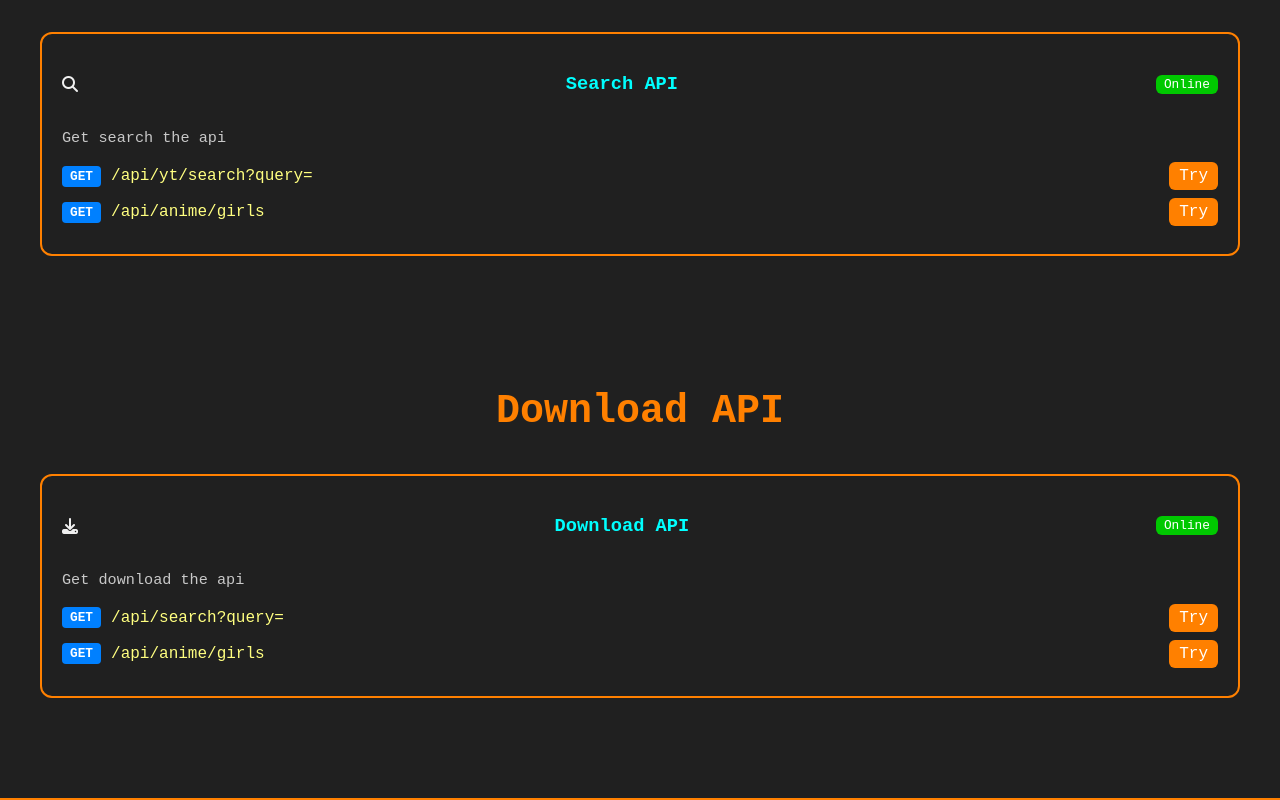
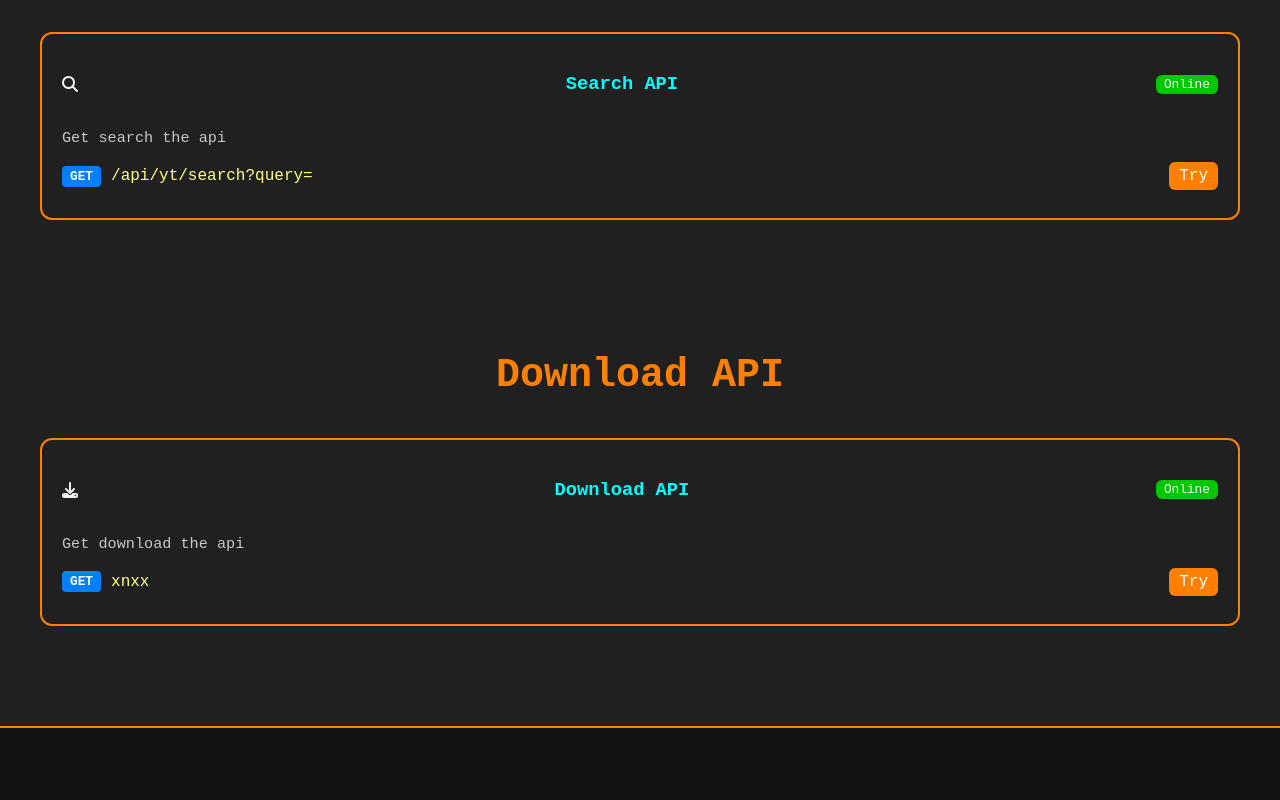
Before and after one commit to buddika-iresh17/manaofc-api, a website: page public/index.html in a window 1280 px wide. Shown: the part 304-1104 px from the top of the page. After the commit the page ends 1032 px from the top, so only its background shows below. Drawn offline with Linux system fonts and the light colour scheme.

Commit message:
Add files via upload

```diff
--- a/public/index.html
+++ b/public/index.html
@@ -174,12 +174,6 @@ section h2 {
                         <span class="url">/api/yt/search?query=</span>
                         <a href="/api/yt/search?query=lelena" target="_blank" class="try-btn">Try</a>
                     </div>
-                    <div class="endpoint">
-                        <span class="method get">GET</span>
-                        <span class="url">/api/anime/girls</span>
-                        <a href="/api/anime/girls" target="_blank" class="try-btn">Try</a>
-                    </div>
-                </div>
             </div>
         </div>
     </div>
@@ -200,13 +194,8 @@ section h2 {
                 <div class="endpoints">
                     <div class="endpoint">
                         <span class="method get">GET</span>
-                        <span class="url">/api/search?query=</span>
-                        <a href="/api/search?query=lelena" target="_blank" class="try-btn">Try</a>
-                    </div>
-                    <div class="endpoint">
-                        <span class="method get">GET</span>
-                        <span class="url">/api/anime/girls</span>
-                        <a href="/api/anime/girls" target="_blank" class="try-btn">Try</a>
+                        <span class="url">xnxx</span>
+                        <a href="/api/xnxx/search/?query=mom" target="_blank" class="try-btn">Try</a>
                     </div>
 
 </body>
```
